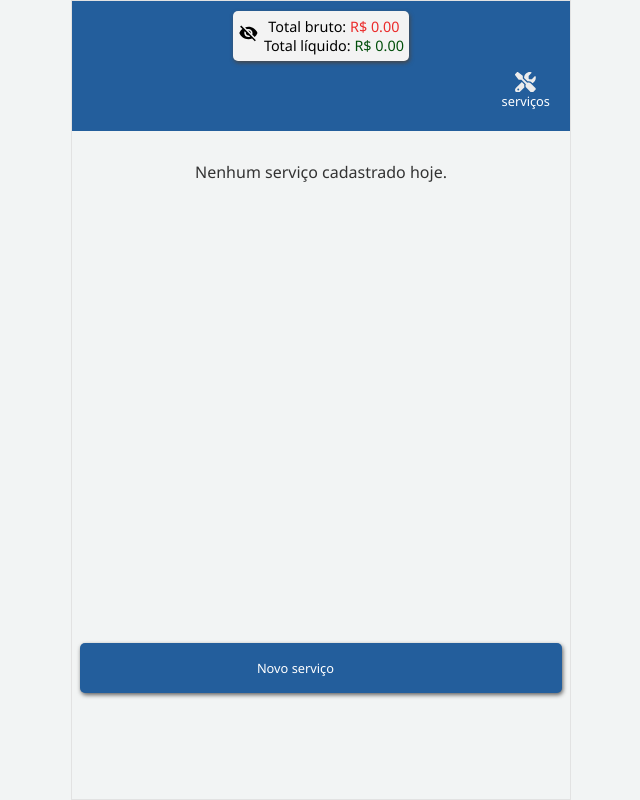
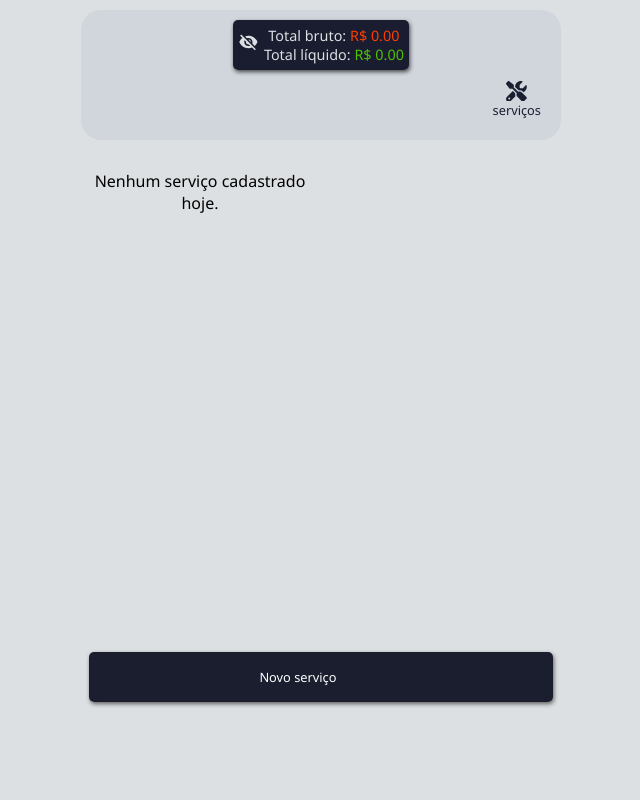
Before and after one commit to marceloguima/novo-cad-service, a React (Vite) app: page / in a window 1280 px wide. Shown: the whole page, without its empty margins (319-959 px from the left). Built offline with nearby package versions, Linux system fonts and the light colour scheme.

Commit message:
cria variaveis de cores e muda algumas cores

```diff
--- a/src/components/Botao/style.css
+++ b/src/components/Botao/style.css
@@ -1,5 +1,5 @@
 #btn-principal {
-    background: #235e9c;
+    background: var(--azul-preto);
     border: none;
     border-radius: 5px;
     padding: 12px;
--- a/src/components/Card-servico/index.jsx
+++ b/src/components/Card-servico/index.jsx
@@ -2,17 +2,17 @@ import "./style.css";
 // import Botao from "../Botao";
 import { TbHandFingerRight } from "react-icons/tb";
 
-
 const CardServico = (props) => {
     return (
-        <div className="card-servico">
+        <div className={props.expandidoClassName}>
             <div className="content">
                 <div className="dados">
                     <div className="titulo-descricao">
-                        <div id={props.id}>{props.icon}</div>
+                        <div id={props.id} className="caixa-icon-alert-expandir">
+                            {props.icon}
+                            {props.btnExpandir}
+                        </div>
                         <h2>{props.descricao}</h2>
-
-                        {props.btnExpandir}
                     </div>
                     <p className="dados-card">
                         <span>Valor:</span>
@@ -39,8 +39,9 @@ const CardServico = (props) => {
                             </p>
                             <div className={props.obsClassName}>
                                 <p className="dados-card">
-                                    <span>Observação: <TbHandFingerRight />
-</span>
+                                    <span>
+                                        Observação: <TbHandFingerRight />
+                                    </span>
                                     {props.obs}
                                 </p>
                             </div>
--- a/src/components/Card-servico/style.css
+++ b/src/components/Card-servico/style.css
@@ -1,17 +1,3 @@
-.card-servico {
-    width: 100%;
-    background: #fff;
-    border-radius: 5px;
-    padding: 10px;
-    gap: 10px;
-    box-shadow: 1px 2px 4px #616161;
-    display: flex;
-    flex-direction: column;
-    justify-content: space-between;
-    align-items: center;
-    position: relative;
-
-}
 
 .content {
     width: 100%;
@@ -42,10 +28,20 @@ font-weight: 700;
 
 .titulo-descricao{
     width: 100%;
+    height: 50px;
     display: flex;
-    justify-content: center;
-    position: relative;
+    flex-direction: column;
+    /* position: relative; */
     margin-bottom: 20px;
+
+}
+
+
+.caixa-icon-alert-expandir{
+    width: 100%;
+    /* height: 10px; */
+    display: flex;
+    align-items: center;
 
 }
 
@@ -57,9 +53,6 @@ font-weight: 700;
     margin-top: 15px;
 }
 
-.butons-card-servico button{
-    height: 40px !important;
-}
 
 
 #campo-obs{
--- a/src/components/Card-total/style.css
+++ b/src/components/Card-total/style.css
@@ -2,7 +2,7 @@
     max-width: 250px;
     height: 60px;
     padding: 5px ;
-    background: #f3f3f3;
+    background: var(--azul-preto);
     box-shadow: 1px 2px 4px #474747;
     display: flex;
     gap: 5px;
@@ -19,6 +19,7 @@
 
 .totais {
     font-size: .9rem;
+    color: var(--cinza);
 }
 
 .card-total span{
@@ -29,14 +30,15 @@
     background: transparent;
     border: none;
     font-size: 1.3rem;
+    color: var(--cinza);
 
 }
 
 
 .total-bruto{
-    color: #eb2b2b;
+    color:var(--cor-alerta);
 }
 
 .total-liquido{
-    color: #004e0a;
+    color: var(--cor-sucesso);
 }
--- a/src/components/Header/style.css
+++ b/src/components/Header/style.css
@@ -2,7 +2,9 @@
 header{
   width: 100%;
   height: 130px;
-  background: #235E9C;
+  background: var(--cor-card);
+  border-radius: 20px;
+
 }
 
 .top{
--- a/src/components/NavBar/style.css
+++ b/src/components/NavBar/style.css
@@ -35,9 +35,10 @@ a.link-inativo {
     display: flex;
     flex-direction: column;
     align-items: center;
+    color: var(--azul-preto);
 }
 
 .span-link-servicos{
-    color: #ffffff;
+
     font-size: .8rem;
 }
--- a/src/index.css
+++ b/src/index.css
@@ -7,9 +7,18 @@
     font-family: "Segoe UI", Tahoma, Geneva, Verdana, sans-serif;
 }
 
+:root{
+    --cor-destaque:#0045ff;
+    --azul-preto: #0d1224ef;
+    --cinza:#dde0e2;
+    --cor-card:#d1d6dd;
+    --cor-sucesso:#50c204;
+    --cor-alerta:#ff3d02;
+}
+
 body {
-    background-color: #f2f4f4;
-    color: #333;
+
+   background: var(--cinza);
     width: 100vw;
 }
 
@@ -17,13 +26,15 @@ body {
     max-width: 500px;
     height: 100vh;
     margin: 0 auto;
-    border: solid 1px #e2e2e2;
+    padding: 10px;
 }
 
 
 main {
     width: 100%;
     padding: 0 8px;
+    border-radius: 20px;
+    background-color: var(--branco);
 }
 
 
--- a/src/routes/servicosDoDia/ServicosDoDia.jsx
+++ b/src/routes/servicosDoDia/ServicosDoDia.jsx
@@ -98,7 +98,7 @@ const ServicosDoDia = () => {
         setMensagemApagando(
             <OverlayPoupUp
                 img={gifLixeira}
-                mensagem="mensagemApagando..."
+                mensagem="Apagando..."
                 altImg="gif de lixeira"
             />
         );
@@ -176,6 +176,8 @@ const ServicosDoDia = () => {
                                         expandidoIndex === index ? null : index
                                     )
                                 }
+
+                                expandidoClassName={expandidoIndex === index ? "card-aberto card-servico" : "card-fechado card-servico"}
                                 data={servico.data}
                                 modelo={servico.modelo}
                                 placa={servico.placa}
--- a/src/routes/servicosDoDia/servicosDoDia.css
+++ b/src/routes/servicosDoDia/servicosDoDia.css
@@ -1,3 +1,30 @@
+.card-servico {
+    width: 100%;
+    /* height: 142px ; */
+    background: var(--cor-card);
+    border-radius: 10px;
+    padding: 10px;
+    gap: 10px;
+    box-shadow: 1px 2px 4px #616161;
+    display: flex;
+    flex-direction: column;
+    justify-content: space-between;
+    align-items: center;
+    position: relative;
+
+
+}
+
+
+
+.card-aberto{
+z-index: 6;
+height: auto;
+width: 200px;
+position: absolute;
+}
+
+
 .mensagemSemServico {
     text-align: center;
 }
@@ -5,18 +32,19 @@
 .services {
     height: 64vh;
     padding: 30px 0;
+    display: grid;
+    grid-template-columns: 1fr 1fr;
 }
-/*
-.btn-card-serv {
-    color: #ffffff;
+
+
+.btn-card-serv{
+    width: 40px;
+    height: 40px !important;
+    background: transparent !important;
     box-shadow: none !important;
-    width: 40%;
-    max-width: 150px;
-    box-shadow: 1px 2px 4px #616161 !important;
-    display: flex;
-    align-items: center;
-    justify-content: center;
-} */
+    border-radius: 50% !important;
+}
+
 
 .apagar,
 .editar,
@@ -27,12 +55,13 @@
 }
 
 .apagar {
-    color: #cbe7eb;
-    background: #f73030e0 !important;
+    color:var(--cor-alerta);
+    background: var(--azul-preto) !important;
 }
 
 .editar {
-    color: #cbe7eb;
+    color: var(--cor-sucesso);
+    background-color: var(--azul-preto) !important;
 }
 
 .mais-detalhes {
@@ -46,7 +75,7 @@
 }
 
 .alerta {
-    color: red;
+    color:var(--cor-alerta);
     font-size: 1rem !important;
 }
 
@@ -117,8 +146,8 @@
 }
 
 .alerta-obs {
-    color: #c40404;
-    border: solid 1px #c40404;
+    color:var(--cor-alerta);
+    border: solid 1px var(--cor-alerta);
     border-radius: 10px;
     box-shadow: 1px 2px 4px #616161;
     padding: 5px;
@@ -136,8 +165,7 @@
 
 #alerta-obs{
     display: block;
-    color: #ff0202;
-    position: absolute;
+    color: var(--cor-alerta);
     left: 0;
     font-size: 1.1rem;
 
```
